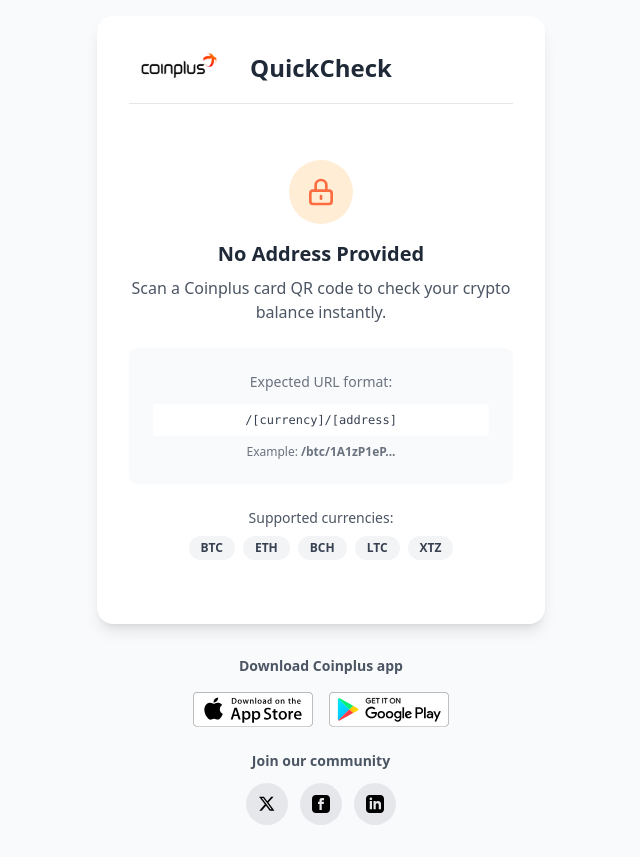
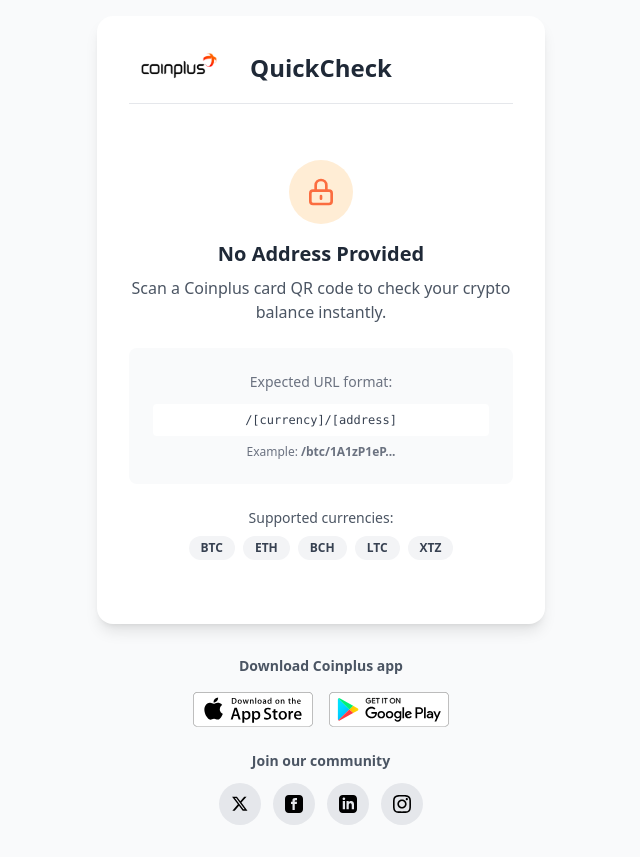
Before and after one commit to Coinplus/coinplus-air, a Next.js app: page / in a window 1280 px wide. Shown: the whole page, without its empty margins (319-959 px from the left). Built offline with nearby package versions, Linux system fonts and the light colour scheme.

Commit message:
feat: Add Instagram social media link and icon to footers.

```diff
--- a/pages/[currency]/[address].tsx
+++ b/pages/[currency]/[address].tsx
@@ -242,6 +242,13 @@
               className="bg-gray-200 hover:bg-gray-300 rounded-full p-3 transition-colors transform hover:scale-110">
               <Image src="/img/in.svg" alt="LinkedIn" width={18} height={18} />
             </a>
+            <a
+              href="https://www.instagram.com/coinplus.inc/"
+              target="_blank"
+              rel="noopener noreferrer"
+              className="bg-gray-200 hover:bg-gray-300 rounded-full p-3 transition-colors transform hover:scale-110">
+              <Image src="/img/instagram.svg" alt="Instagram" width={18} height={18} />
+            </a>
             {/* <a
               className="flex items-center bg-blueGray hover:bg-slate-200 justify-center w-8 h-8 rounded-full"
               href="https://coinplus.com"
--- a/pages/index.tsx
+++ b/pages/index.tsx
@@ -108,6 +108,13 @@
               className="bg-gray-200 hover:bg-gray-300 rounded-full p-3 transition-colors transform hover:scale-110">
               <Image src="/img/in.svg" alt="LinkedIn" width={18} height={18} />
             </a>
+            <a
+              href="https://www.instagram.com/coinplus.inc/"
+              target="_blank"
+              rel="noopener noreferrer"
+              className="bg-gray-200 hover:bg-gray-300 rounded-full p-3 transition-colors transform hover:scale-110">
+              <Image src="/img/instagram.svg" alt="Instagram" width={18} height={18} />
+            </a>
           </div>
         </div>
       </footer>
```
Also changed, not shown: public/img/instagram.svg (added).
